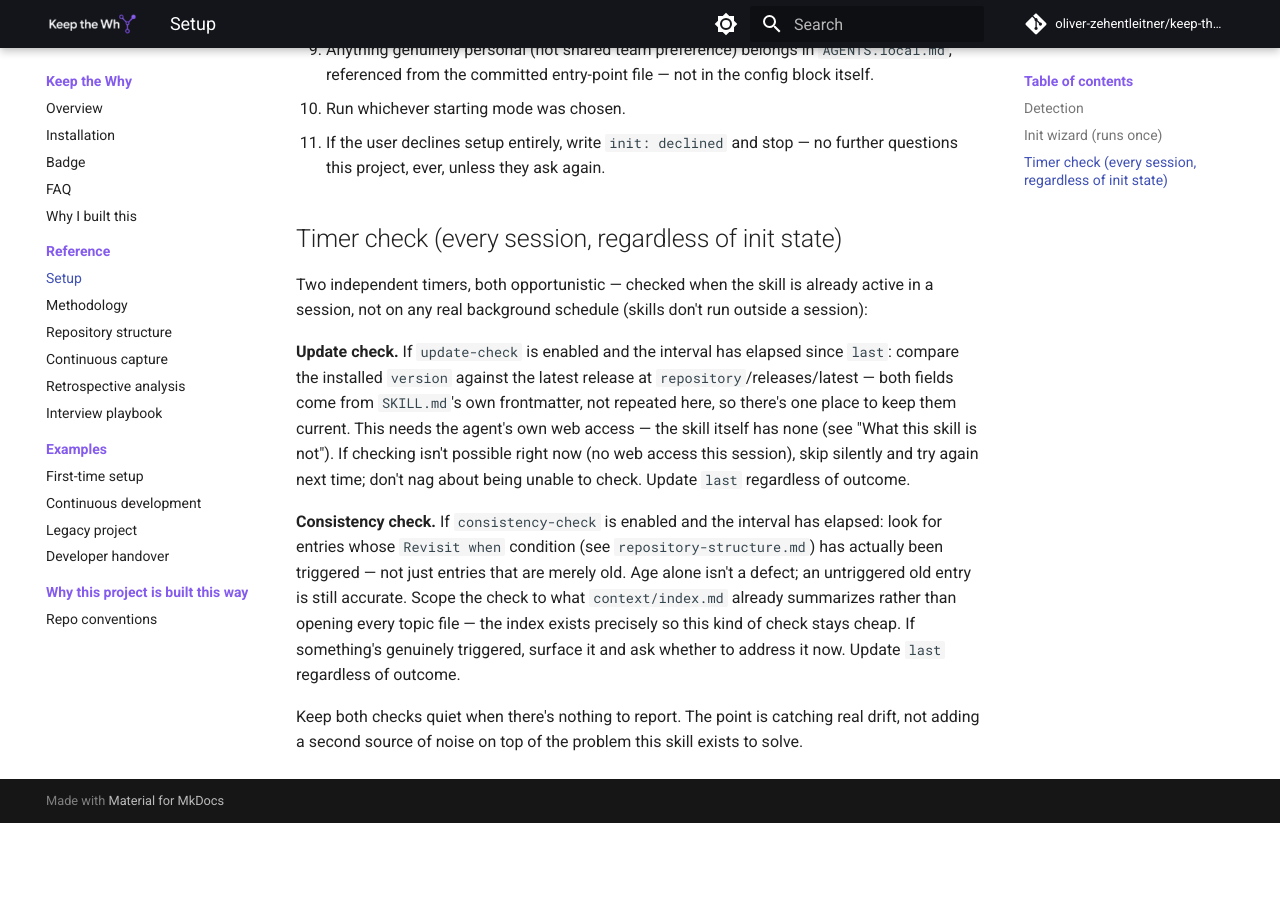
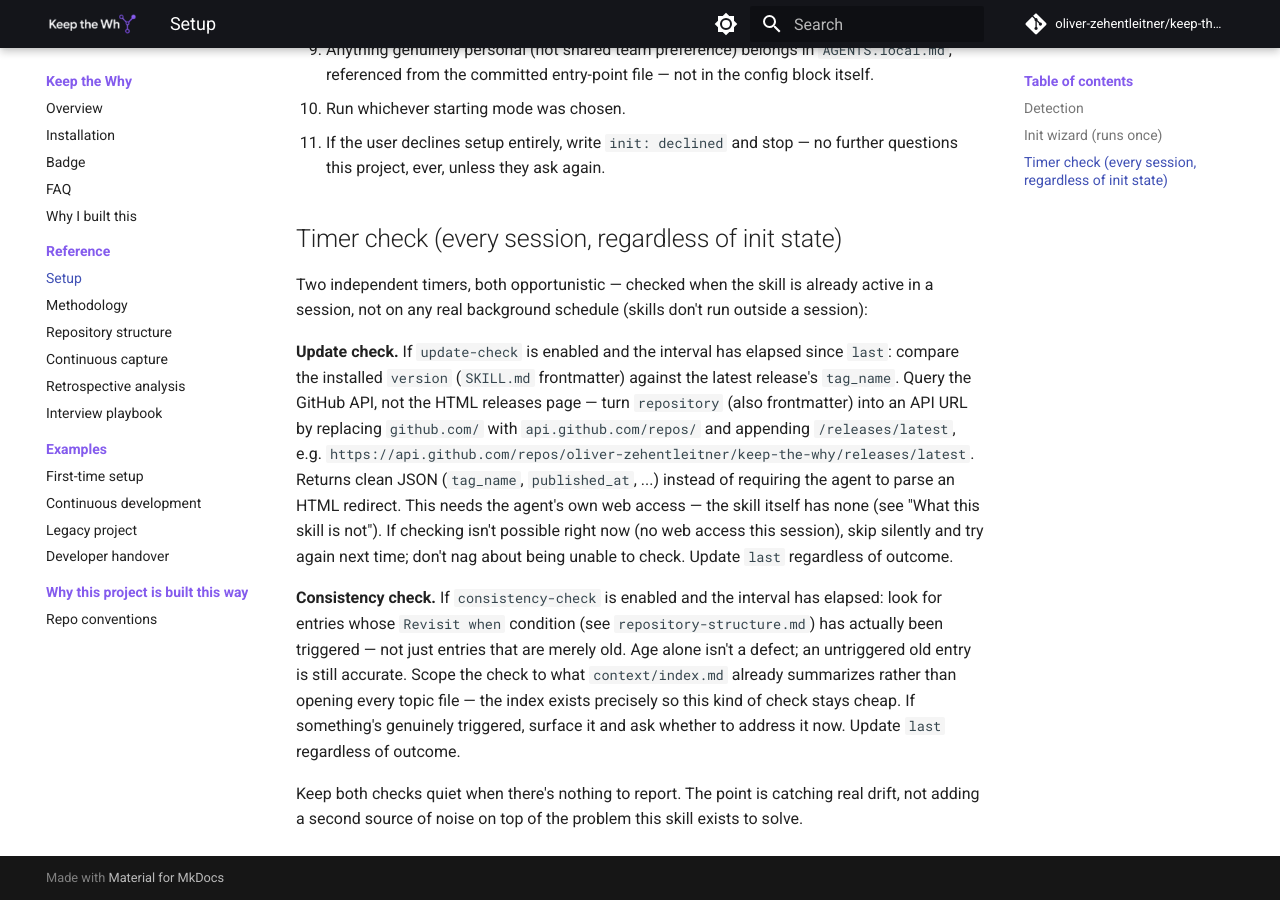
Before and after one commit to oliver-zehentleitner/keep-the-why, an MkDocs documentation site: the page built from docs/setup.md, in a window 1280 px wide and 900 px high, scrolled down 1298 px. Built offline with MkDocs 1.6.1 and Material for MkDocs 9.7.7, drawn with Linux system fonts in a browser that asks for light colours; comment, search, counter and statistics services are not loaded; before the commit the page ends 2121 px from its top, so only the background shows below that.

Commit message:
Use the GitHub API for the update check, not the HTML releases page
Oliver pointed at how UBWA does this
(api.github.com/repos/.../releases/latest) - clean JSON with
tag_name, more reliable for an agent than parsing the HTML redirect
target of the human-facing /releases/latest page. Verified the
endpoint against this repo directly before writing it in.

```diff
--- a/skills/keep-the-why/references/setup.md
+++ b/skills/keep-the-why/references/setup.md
@@ -40,7 +40,7 @@ Init is a **project property, not a per-developer one**: once the config block i
 
 Two independent timers, both opportunistic — checked when the skill is already active in a session, not on any real background schedule (skills don't run outside a session):
 
-**Update check.** If `update-check` is enabled and the interval has elapsed since `last`: compare the installed `version` against the latest release at `repository`/releases/latest — both fields come from `SKILL.md`'s own frontmatter, not repeated here, so there's one place to keep them current. This needs the agent's own web access — the skill itself has none (see "What this skill is not"). If checking isn't possible right now (no web access this session), skip silently and try again next time; don't nag about being unable to check. Update `last` regardless of outcome.
+**Update check.** If `update-check` is enabled and the interval has elapsed since `last`: compare the installed `version` (`SKILL.md` frontmatter) against the latest release's `tag_name`. Query the GitHub API, not the HTML releases page — turn `repository` (also frontmatter) into an API URL by replacing `github.com/` with `api.github.com/repos/` and appending `/releases/latest`, e.g. `https://api.github.com/repos/oliver-zehentleitner/keep-the-why/releases/latest`. Returns clean JSON (`tag_name`, `published_at`, ...) instead of requiring the agent to parse an HTML redirect. This needs the agent's own web access — the skill itself has none (see "What this skill is not"). If checking isn't possible right now (no web access this session), skip silently and try again next time; don't nag about being unable to check. Update `last` regardless of outcome.
 
 **Consistency check.** If `consistency-check` is enabled and the interval has elapsed: look for entries whose `Revisit when` condition (see `repository-structure.md`) has actually been triggered — not just entries that are merely old. Age alone isn't a defect; an untriggered old entry is still accurate. Scope the check to what `context/index.md` already summarizes rather than opening every topic file — the index exists precisely so this kind of check stays cheap. If something's genuinely triggered, surface it and ask whether to address it now. Update `last` regardless of outcome.
 
```
